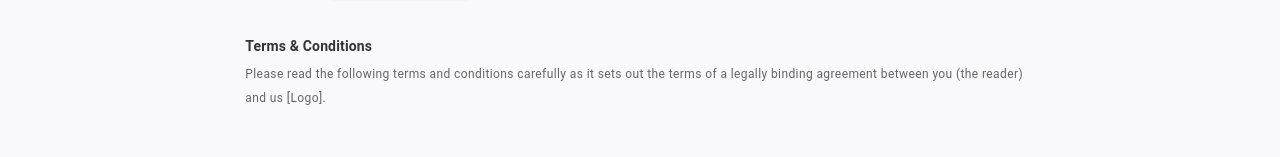
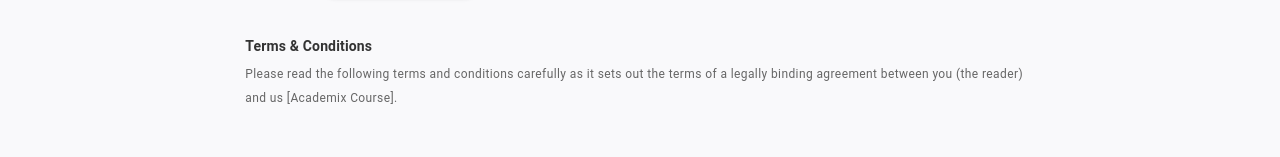
Before and after one commit to ismaC95/WebCloudApp_CA, a React (Vite) app in the folder courses-app/: page /checkout in a window 1280 px wide. Shown: the part 475-632 px from the top of the page. Built offline with nearby package versions, Linux system fonts and the light colour scheme; no server answers; the database is empty.

Commit message:
prerp for merging

```diff
--- a/courses-app/src/pages/Checkout.jsx
+++ b/courses-app/src/pages/Checkout.jsx
@@ -140,7 +140,7 @@ const Checkout = () => {
                 <Box sx={{ mt: 5 }}>
                     <Typography variant="body2" fontWeight="bold" gutterBottom>Terms & Conditions</Typography>
                     <Typography variant="caption" color="text.secondary">
-                        Please read the following terms and conditions carefully as it sets out the terms of a legally binding agreement between you (the reader) and us [Logo].
+                        Please read the following terms and conditions carefully as it sets out the terms of a legally binding agreement between you (the reader) and us [Academix Course].
                     </Typography>
                 </Box>
             </Box>
```
